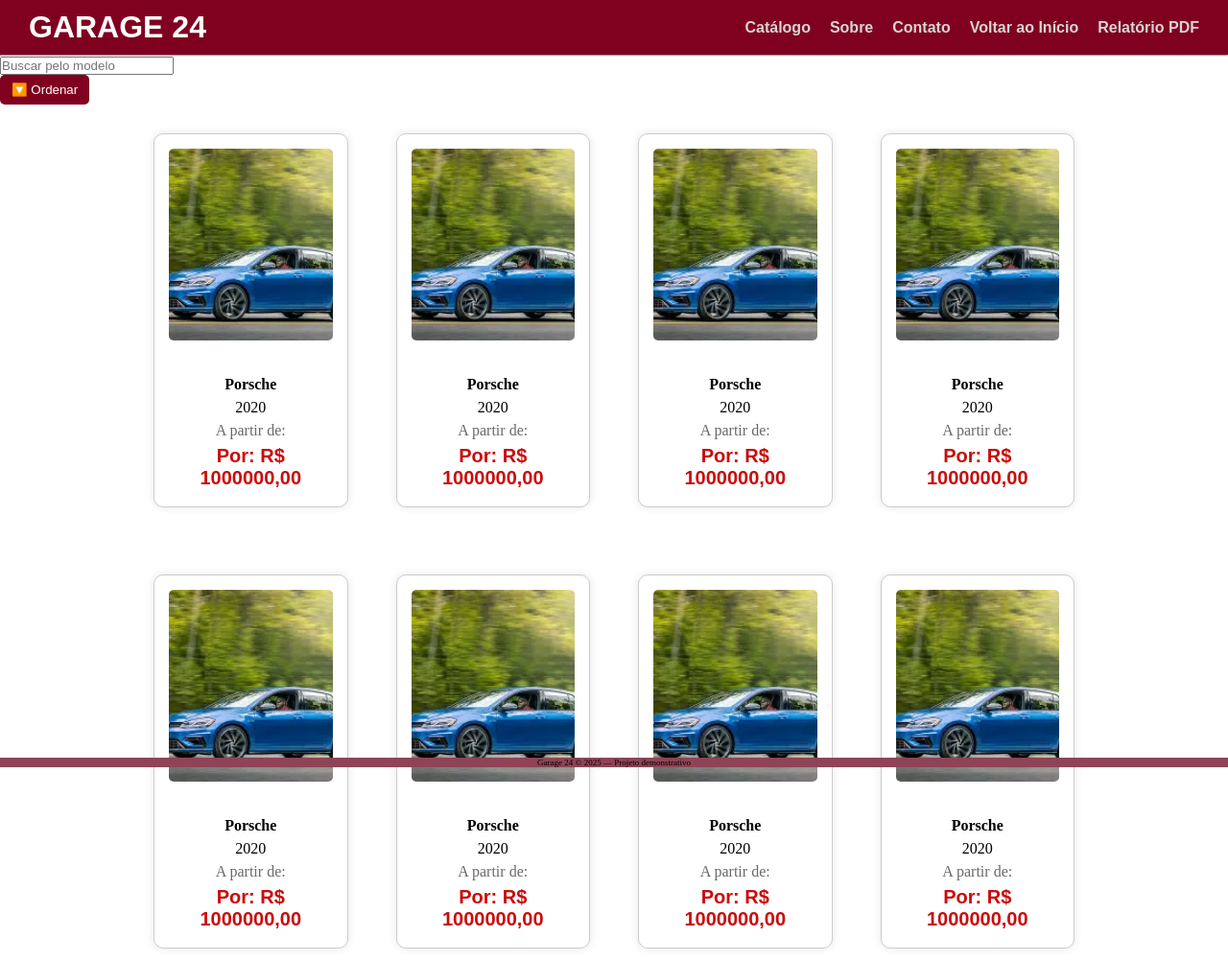
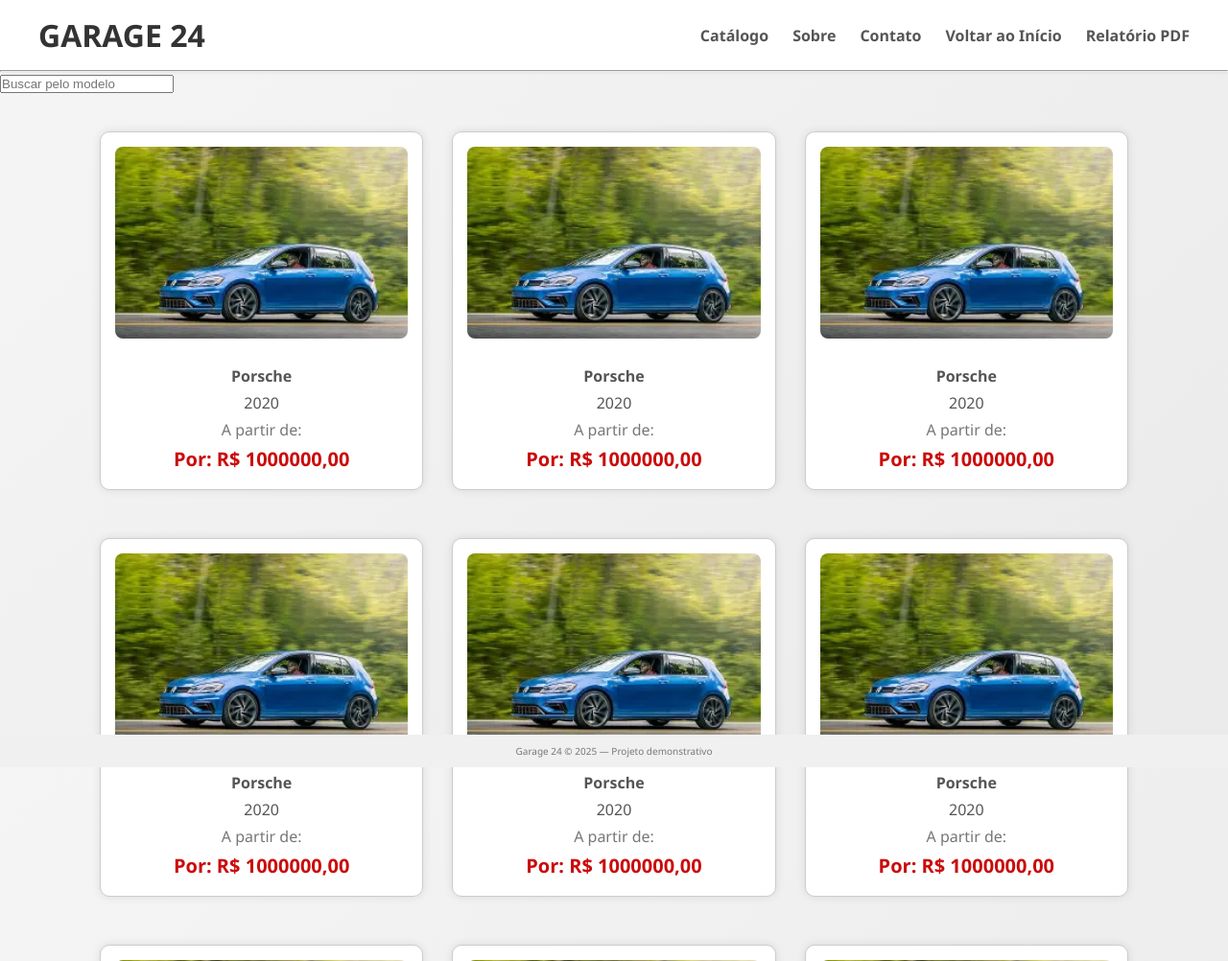
Before and after one commit to AndreLopes30/catalogo-de-carros, a Flask app: page /catalogo in a window 1280 px wide. Shown: the top 1002 px of the page at 96% size. Run offline with Flask 3, Linux system fonts and the light colour scheme.

Commit message:
Mudança para Light Mode e retirada de botão ordenar

```diff
--- a/static/catalogo.css
+++ b/static/catalogo.css
@@ -1,102 +1,134 @@
+:root {
+  --bg-light: #f5f5f5;
+  --bg-white: #ffffff;
+  --text-dark: #333333;
+  --text-medium: #555555;
+  --text-light: #777777;
+  --accent: #0077cc;
+  --border: #cccccc;
+  --shadow: rgba(0, 0, 0, 0.1);
+  --highlight: #cb0b0b;
+  --header-bg: #ffffff;
+  --button-bg: #0077cc;
+  --button-text: #ffffff;
+}
+
+* {
+  margin: 0;
+  padding: 0;
+  box-sizing: border-box;
+}
+
+body {
+  background: linear-gradient(135deg, var(--bg-light), #eaeaea);
+  font-family: 'Segoe UI', Tahoma, Geneva, Verdana, sans-serif;
+  color: var(--text-dark);
+  background-attachment: fixed;
+  background-position: center;
+  background-repeat: no-repeat;
+  background-size: cover;
+}
+
 .header {
-  background-color: #800020;
-  color: white;
-  padding: 10px 30px;
+  background-color: var(--header-bg);
+  color: var(--text-dark);
+  padding: 15px 40px;
   display: flex;
   justify-content: space-between;
   align-items: center;
-  font-family: Arial, Helvetica, sans-serif;
   white-space: nowrap;
+  box-shadow: 0 2px 4px var(--shadow);
 }
 
 .menu {
   list-style: none;
   display: flex;
-  gap: 20px;
+  gap: 25px;
 }
 
-    .menu li {
-      margin: 0;
-      padding: 0;
+.menu a {
+  color: var(--text-medium);
+  text-decoration: none;
+  font-weight: 600;
+  transition: color 0.3s ease;
 }
 
-    .header a {
-      color: rgb(213, 213, 213);
-      text-decoration: none;
-      font-weight: bold;
-    }
-
-    .menu a:hover {
+.menu a:hover,
+.menu a:focus {
+  color: var(--accent);
   text-decoration: underline;
+  outline: none;
 }
 
 h3 {
   text-align: center;
-        font-family: sans-serif;
-        padding-top: 10px;
+  padding-top: 20px;
+  font-size: 1.6em;
+  color: var(--text-dark);
 }
 
 #cards {
   display: grid;
-  grid-template-columns: repeat(4, 1fr);
-  gap: 70px 50px; /* Espaço horizontal e vertical mais suave */
-  padding: 30px;
-  max-width: 75%;
-  height: 150px;
-  margin: 0 auto; /* Centraliza horizontalmente */
+  grid-template-columns: repeat(auto-fit, minmax(250px, 1fr));
+  gap: 50px 30px;
+  padding: 40px;
+  max-width: 90%;
+  margin: 0 auto;
 }
 
 .card {
   padding: 15px;
-  border: 1px solid #ccc;
+  border: 1px solid var(--border);
   border-radius: 10px;
-  box-shadow: 0 0 10px rgba(0,0,0,0.1);
+  box-shadow: 0 0 10px var(--shadow);
   text-align: center;
-  background-color: white;
+  background-color: var(--bg-white);
+  transition: transform 0.3s ease, box-shadow 0.3s ease;
+}
+
+.card:hover {
+  transform: translateY(-5px);
+  box-shadow: 0 8px 16px rgba(0, 119, 204, 0.2);
 }
 
 .card img {
-  width: 100%; /* Ocupa toda a largura disponível da div */
-  height: 210px; /* Mantém proporção */
+  width: 100%;
+  height: 210px;
   max-height: 200px;
-  border-radius: 5px;
-  object-fit: cover; /* Corta imagem suavemente se necessário */
-  margin-bottom: 30px;
-}
-
-
-    * {
-    margin: 0;
-    padding: 0;
+  border-radius: 8px;
+  object-fit: cover;
+  margin-bottom: 20px;
 }
 
 footer {
   text-align: center;
-    font-size: 9px;
+  font-size: 10px;
   position: fixed;
   bottom: 0;
   width: 100%;
-    background-color: #8e4456;
+  background-color: #f0f0f0;
+  color: var(--text-light);
+  padding: 10px 0;
 }
 
-.preco{
-  color: #cb0b0b;
-  font-weight: bolder;
+.preco {
+  color: var(--highlight);
+  font-weight: bold;
   font-size: 20px;
-  font-family: Arial, Helvetica, sans-serif;
 }
 
-p{
-  padding: 3px 0px;
+p {
+  padding: 3px 0;
+  color: var(--text-medium);
 }
 
 .intro {
-  color: rgb(105, 105, 105);
-  font-weight: lighter;
+  color: var(--text-light);
+  font-weight: 400;
 }
 
 .modelo {
-  font-weight: bolder;
+  font-weight: bold;
 }
 
 .sort-container {
@@ -107,21 +139,27 @@ p{
 #sortBtn {
   padding: 8px 12px;
   border: none;
-  background-color: #800020; /* vinho do header */
-  color: white;
+  background-color: var(--button-bg);
+  color: var(--button-text);
   cursor: pointer;
   border-radius: 5px;
+  font-weight: 600;
+  transition: background-color 0.3s ease;
+}
+
+#sortBtn:hover {
+  background-color: #005fa3;
 }
 
 #sortMenu {
   position: absolute;
   top: 40px;
   left: 0;
-  background: white;
-  border: 1px solid #ccc;
+  background: var(--bg-white);
+  border: 1px solid var(--border);
   padding: 10px;
-  display: none; /* começa escondido */
-  box-shadow: 0px 2px 5px rgba(0,0,0,0.2);
+  display: none;
+  box-shadow: 0px 2px 5px rgba(0, 0, 0, 0.2);
   border-radius: 8px;
 }
 
@@ -129,4 +167,5 @@ p{
   display: block;
   margin: 5px 0;
   cursor: pointer;
+  color: var(--text-dark);
 }
--- a/static/catalogo.js
+++ b/static/catalogo.js
@@ -25,30 +25,3 @@ filtro.addEventListener('keydown', function(e) {
         });
     }
 });
-
-// pegar elementos
-const sortBtn = document.getElementById("sortBtn");
-const sortMenu = document.getElementById("sortMenu");
-
-// abrir/fechar menu
-sortBtn.addEventListener("click", () => {
-  sortMenu.style.display = (sortMenu.style.display === "block") ? "none" : "block";
-});
-
-// fechar se clicar fora
-document.addEventListener("click", (e) => {
-  if (!sortBtn.contains(e.target) && !sortMenu.contains(e.target)) {
-    sortMenu.style.display = "none";
-  }
-});
-
-// capturar escolha
-document.querySelectorAll("#sortMenu input").forEach((radio) => {
-  radio.addEventListener("change", (e) => {
-    const valor = e.target.value;
-    console.log("Ordenar por:", valor);
-
-    // aqui depois a gente chama a função que reordena os cards
-    // tipo: ordenarCards(valor);
-  });
-});
--- a/templates/catalogo.html
+++ b/templates/catalogo.html
@@ -24,19 +24,6 @@
     <input type="text" placeholder="Buscar pelo modelo" id="filtro">
 </form>
 
-<div class="sort-container">
-  <button id="sortBtn">🔽 Ordenar</button>
-
-  <div id="sortMenu" class="hidden">
-    <label><input type="radio" name="sort" value="az"> Alfabético (A–Z)</label><br>
-    <label><input type="radio" name="sort" value="za"> Alfabético (Z–A)</label><br>
-    <label><input type="radio" name="sort" value="priceAsc"> Preço (menor → maior)</label><br>
-    <label><input type="radio" name="sort" value="priceDesc"> Preço (maior → menor)</label><br>
-    <label><input type="radio" name="sort" value="yearAsc"> Ano (mais velho → mais novo)</label><br>
-    <label><input type="radio" name="sort" value="yearDesc"> Ano (mais novo → mais velho)</label><br>
-  </div>
-</div>
-
 
     <div id="cards">
         {% for carro in carros %}
```
Also changed, not shown: static/style.css (+75 -59 lines). Lines whose indentation alone changed are shown as unchanged.
